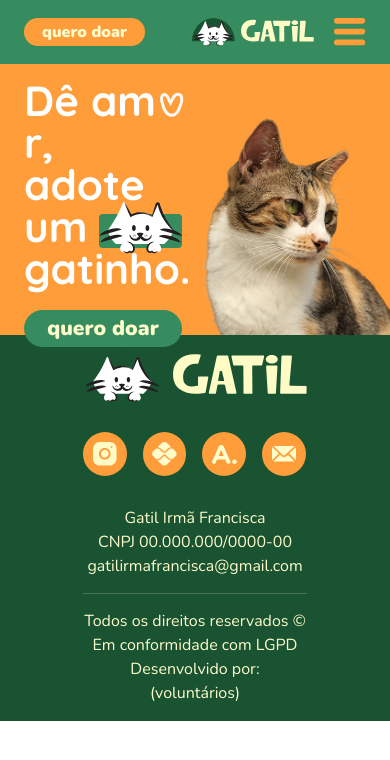
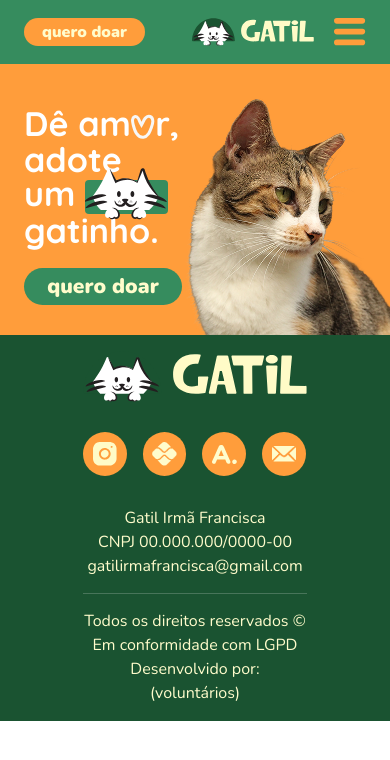
Before and after one commit to tifanisds/gatil-irma-francisca-layout, a React (Vite) app: page / in a window 390 px wide. Shown: the top 760 px of the page. Built offline with nearby package versions, Linux system fonts and the light colour scheme.

Commit message:
Corrige elementos da hero section

```diff
--- a/src/App.jsx
+++ b/src/App.jsx
@@ -22,11 +22,11 @@ function App() {
         </div>
       </header>
 
-      <div id="hero-section" className="flex justify-between max-h-[271px] bg-[#FF9D3B] pl-[24px] pt-[16px]">
-        <div id="hero-content">
-          <h1 id="hero-title" className="font-quicksand font-bold text-[#FFFFFF] text-[42px] leading-none mb-[20px]">
+      <div id="hero-section" className="flex flex-nowrap justify-between items-end overflow-hidden max-h-[271px] bg-[#FF9D3B] pl-[24px] pt-[16px]">
+        <div id="hero-content" className="z-10 ">
+          <h1 id="hero-title" className="font-quicksand font-bold text-[#FFFFFF] text-[34px] md:text-[42px] leading-none mb-[20px] break-normal whitespace-normal hyphens-none">
             Dê am
-            <img src={heart} alt="Coração" className="inline-block max-w-[24.38054841148871px] h-8 mx-1 align-middle"/>
+            <img src={heart} alt="Coração" className="inline-block max-w-[24.38054841148871px] h-8"/>
             r,
             <br />
             adote
@@ -48,10 +48,10 @@ function App() {
             gatinho.
           </h1>
 
-          <button className='flex items-center justify-center bg-[#368C5E] text-[21px] text-[#FFFCCC] font-black w-[158px] h-[36.589473724365234px] rounded-[24.95px]'>quero doar</button>
+          <button className='mb-[30px] flex items-center justify-center bg-[#368C5E] text-[21px] text-[#FFFCCC] font-black w-[158px] h-[36.589473724365234px] rounded-[24.95px]'>quero doar</button>
         </div>
-        <div id='hero-img' className='flex items-end'>
-          <img src={catImg} alt="Gato" className='w-[205px]'/>
+        <div id='hero-img' className='w-[205px] h-[271px] bg-no-repeat' style={{backgroundImage: `url(${catImg})`, backgroundSize: 'contain', backgroundPosition: 'right bottom'}}>
+
         </div>
       </div>
 
```
